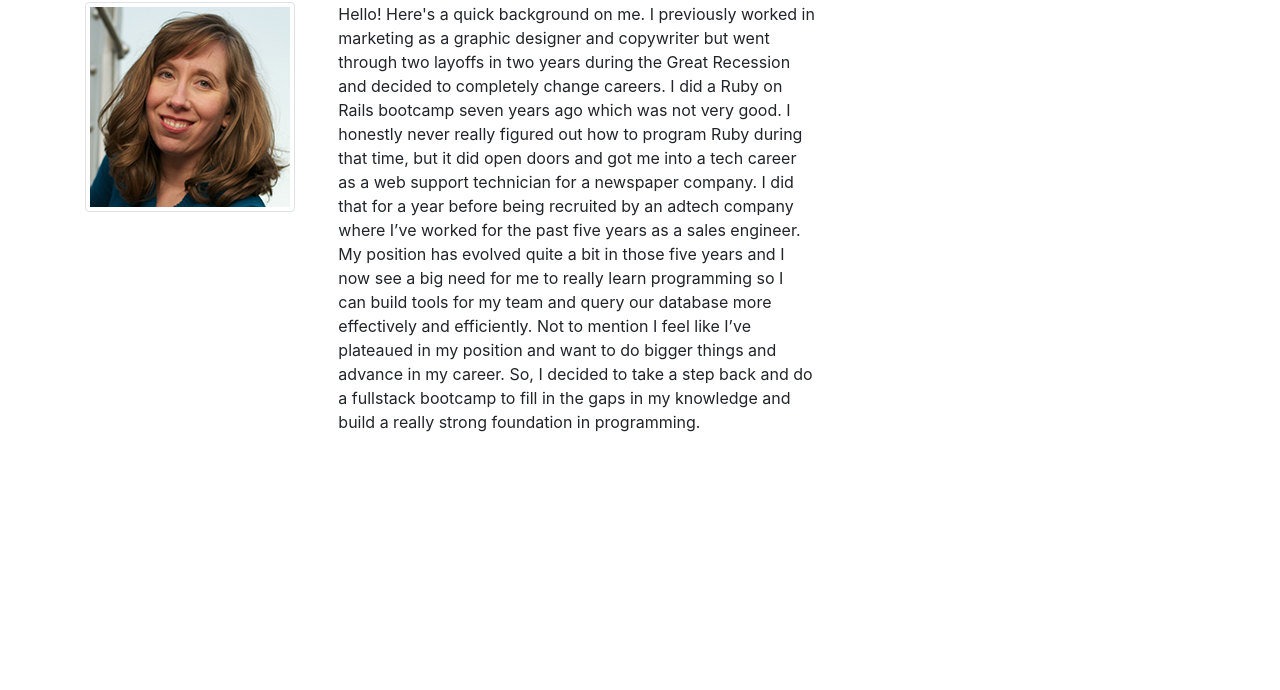
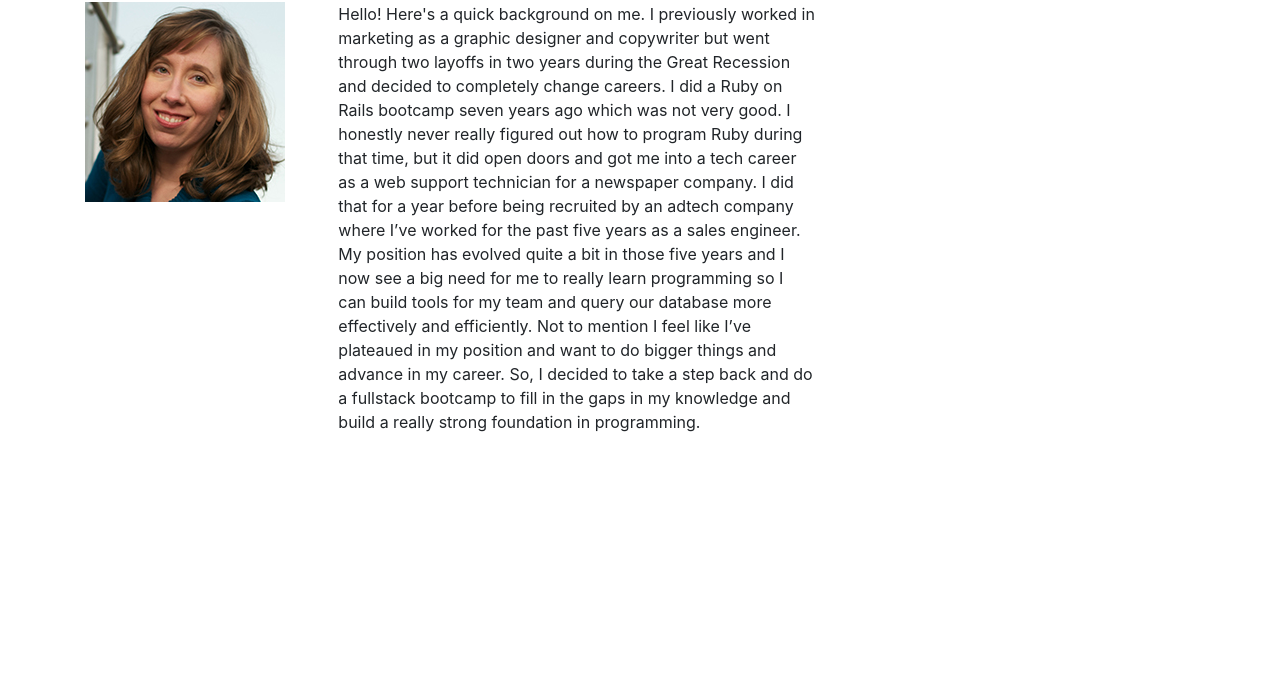
Before and after one commit to annkarpinski/DU_Homework2, a plain HTML site: page index.html in a window 1280 px wide. Shown: the part 110-800 px from the top of the page. Drawn offline with nearby package versions, Linux system fonts and the light colour scheme.

Commit message:
removed thumbnail class from headshot

```diff
--- a/index.html
+++ b/index.html
@@ -40,7 +40,7 @@
           </div>
           <div class="row">
             <div class="col-md-4">
-              <img src="./assets/images/AKHeadshot.jpg" alt="Ann Karpinski headshot" class="img-thumbnail"/>
+              <img src="./assets/images/AKHeadshot.jpg" alt="Ann Karpinski headshot"/>
             </div>
             <div class="col-xs-4 col-sm-5 col-md-9 col-lg-6 col-xl-8">
               <p>
```
